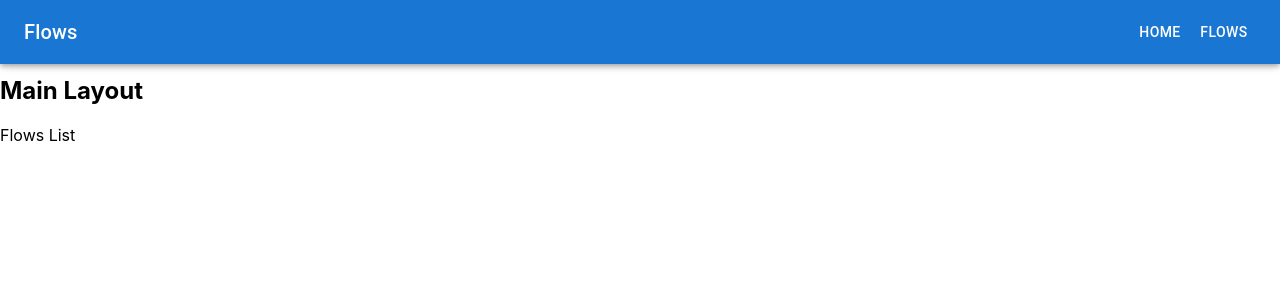
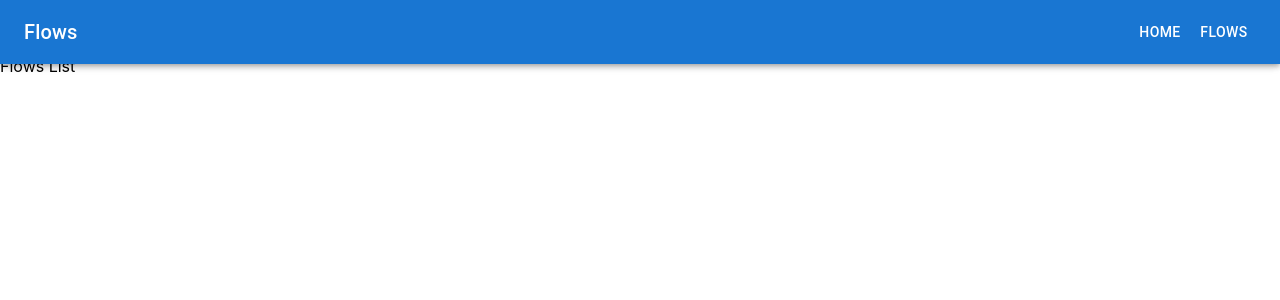
Before and after one commit to fathym/eac-flow, a React (Create React App) app: page /flows in a window 1280 px wide. Shown: the top 300 px of the page. Built offline with nearby package versions, Linux system fonts and the light colour scheme; the HTML template or start-up script is replaced by a standard one.

Commit message:
Fixed main layout

```diff
--- a/src/view/layouts/main.layout.tsx
+++ b/src/view/layouts/main.layout.tsx
@@ -35,8 +35,6 @@ export default class MainLayout extends React.Component<
   public render() {
     return (
       <BaseLayout title={this.props.title} actions={this.props.actions}>
-        <h2>Main Layout</h2>
-
         {this.props.children}
       </BaseLayout>
     );
```
